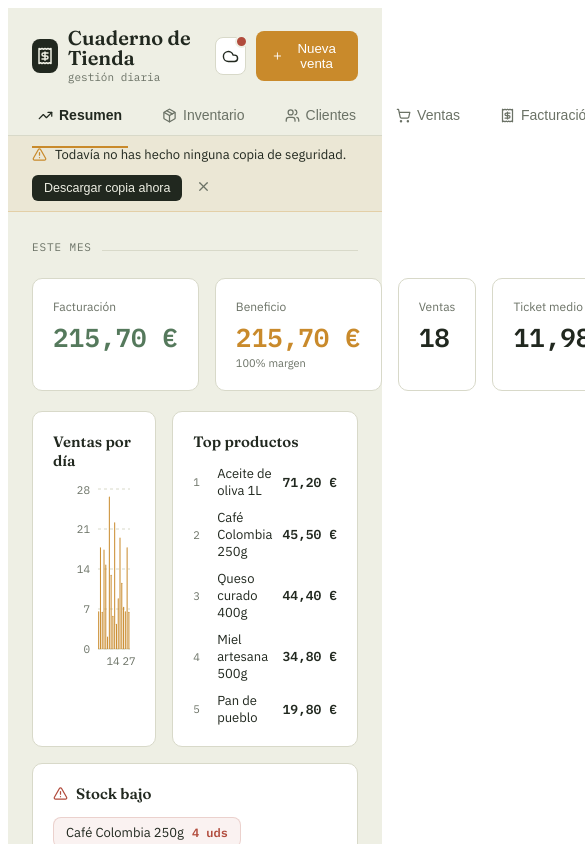
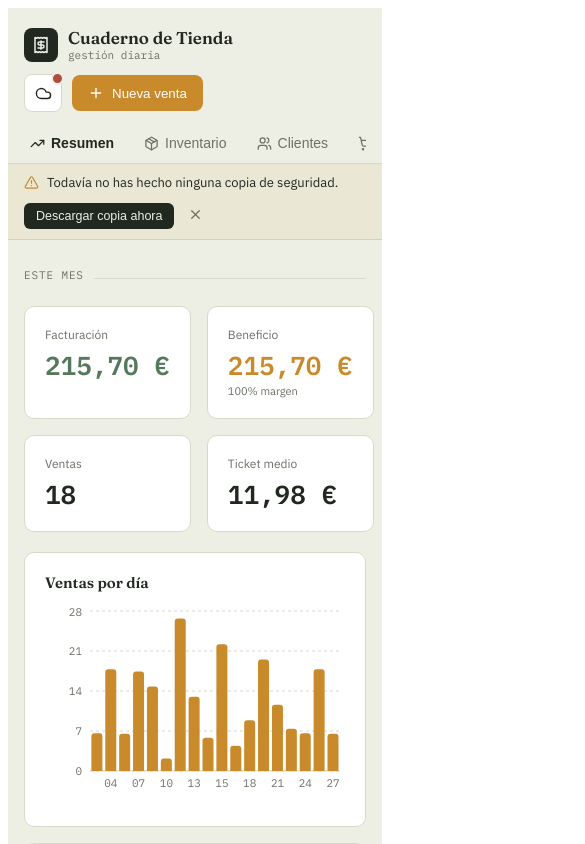
Before and after one commit to Rafamp34/Tienda-App, a React (Vite) app: page / in a window 390 px wide. Shown: the top 844 px of the page, 585 px wide, since content can reach past the window. Built offline with nearby package versions, Linux system fonts and the light colour scheme.

Commit message:
responsive mobile layout (nav, grids, inventory table, cart, modals)

```diff
--- a/src/App.jsx
+++ b/src/App.jsx
@@ -419,18 +419,38 @@ export default function TiendaApp() {
           background: ${COLORS.amber};
         }
         input, select { font-family: 'IBM Plex Sans', sans-serif; }
+
+        .app-shell-padded { padding-left: 24px; padding-right: 24px; }
+        .nav-tabs { display: flex; gap: 28px; overflow-x: auto; -webkit-overflow-scrolling: touch; scrollbar-width: none; }
+        .nav-tabs::-webkit-scrollbar { display: none; }
+        .nav-tabs button { flex-shrink: 0; }
+        .stats-grid { display: grid; grid-template-columns: repeat(4, 1fr); gap: 16px; margin-bottom: 20px; }
+        .resumen-split { display: grid; grid-template-columns: 1.4fr 1fr; gap: 16px; margin-bottom: 16px; }
+        .table-scroll { overflow-x: auto; -webkit-overflow-scrolling: touch; }
+        .header-top-row { display: flex; align-items: center; justify-content: space-between; margin-bottom: 22px; gap: 12px; }
+
+        @media (max-width: 720px) {
+          .app-shell-padded { padding-left: 16px; padding-right: 16px; }
+          .stats-grid { grid-template-columns: repeat(2, 1fr); }
+          .resumen-split { grid-template-columns: 1fr; }
+          .nav-tabs { gap: 18px; }
+          h1.font-display, .store-title { font-size: 17px !important; }
+        }
+        @media (max-width: 420px) {
+          .header-top-row { flex-wrap: wrap; }
+        }
       `}</style>
 
       {/* Header */}
       <header style={{ borderBottom: `1px solid ${COLORS.line}` }}>
-        <div style={{ maxWidth: 1080, margin: '0 auto', padding: '20px 24px 0' }}>
-          <div style={{ display: 'flex', alignItems: 'center', justifyContent: 'space-between', marginBottom: 22 }}>
+        <div className="app-shell-padded" style={{ maxWidth: 1080, margin: '0 auto', paddingTop: 20 }}>
+          <div className="header-top-row">
             <div style={{ display: 'flex', alignItems: 'center', gap: 10 }}>
-              <div style={{ width: 34, height: 34, borderRadius: 8, background: COLORS.ink, color: COLORS.paper, display: 'flex', alignItems: 'center', justifyContent: 'center' }}>
+              <div style={{ width: 34, height: 34, borderRadius: 8, background: COLORS.ink, color: COLORS.paper, display: 'flex', alignItems: 'center', justifyContent: 'center', flexShrink: 0 }}>
                 <Receipt size={18} />
               </div>
               <div>
-                <div className="font-display" style={{ fontSize: 20, fontWeight: 600, lineHeight: 1 }}>Cuaderno de Tienda</div>
+                <div className="font-display store-title" style={{ fontSize: 20, fontWeight: 600, lineHeight: 1 }}>Cuaderno de Tienda</div>
                 <div className="font-mono" style={{ fontSize: 11, color: COLORS.inkMuted, marginTop: 2 }}>gestión diaria</div>
               </div>
             </div>
@@ -451,7 +471,7 @@ export default function TiendaApp() {
               </button>
             </div>
           </div>
-          <nav style={{ display: 'flex', gap: 28 }}>
+          <nav className="nav-tabs">
             {[
               ['resumen', 'Resumen', TrendingUp],
               ['inventario', 'Inventario', Package],
@@ -463,7 +483,7 @@ export default function TiendaApp() {
                 key={key}
                 className={`tab-btn ${tab === key ? 'active' : ''}`}
                 onClick={() => setTab(key)}
-                style={{ background: 'none', border: 'none', cursor: 'pointer', paddingBottom: 12, display: 'flex', alignItems: 'center', gap: 6, color: tab === key ? COLORS.ink : COLORS.inkMuted, fontWeight: tab === key ? 600 : 400, fontSize: 14 }}
+                style={{ background: 'none', border: 'none', cursor: 'pointer', paddingBottom: 12, display: 'flex', alignItems: 'center', gap: 6, color: tab === key ? COLORS.ink : COLORS.inkMuted, fontWeight: tab === key ? 600 : 400, fontSize: 14, whiteSpace: 'nowrap' }}
               >
                 <Icon size={15} /> {label}
               </button>
@@ -474,7 +494,7 @@ export default function TiendaApp() {
 
       {backupOverdue && !bannerDismissed && (
         <div style={{ background: `${COLORS.amber}14`, borderBottom: `1px solid ${COLORS.amber}44` }}>
-          <div style={{ maxWidth: 1080, margin: '0 auto', padding: '10px 24px', display: 'flex', alignItems: 'center', justifyContent: 'space-between', gap: 12, flexWrap: 'wrap' }}>
+          <div className="app-shell-padded" style={{ maxWidth: 1080, margin: '0 auto', paddingTop: 10, paddingBottom: 10, display: 'flex', alignItems: 'center', justifyContent: 'space-between', gap: 12, flexWrap: 'wrap' }}>
             <div style={{ fontSize: 13, display: 'flex', alignItems: 'center', gap: 8 }}>
               <AlertTriangle size={15} color={COLORS.amber} />
               {daysSinceBackup === null ? 'Todavía no has hecho ninguna copia de seguridad.' : `Han pasado ${daysSinceBackup} días desde tu última copia de seguridad.`}
@@ -487,7 +507,7 @@ export default function TiendaApp() {
         </div>
       )}
 
-      <main style={{ maxWidth: 1080, margin: '0 auto', padding: '28px 24px 60px' }}>
+      <main className="app-shell-padded" style={{ maxWidth: 1080, margin: '0 auto', paddingTop: 28, paddingBottom: 60 }}>
         {tab === 'resumen' && (
           <Resumen
             monthRevenue={monthRevenue}
@@ -696,7 +716,7 @@ function Resumen({ monthRevenue, monthMargin, monthSalesCount, avgTicket, lowSto
         <span className="font-mono" style={{ fontSize: 11, color: COLORS.inkMuted, textTransform: 'uppercase', letterSpacing: '0.08em' }}>Este mes</span>
         <span style={{ height: 1, flex: 1, background: COLORS.line }} />
       </div>
-      <div style={{ display: 'grid', gridTemplateColumns: 'repeat(4, 1fr)', gap: 16, marginBottom: 20 }}>
+      <div className="stats-grid">
         <Card>
           <div style={{ fontSize: 12, color: COLORS.inkMuted, marginBottom: 6 }}>Facturación</div>
           <div className="font-mono" style={{ fontSize: 26, fontWeight: 600, color: COLORS.sage }}>{eur(monthRevenue)}</div>
@@ -716,7 +736,7 @@ function Resumen({ monthRevenue, monthMargin, monthSalesCount, avgTicket, lowSto
         </Card>
       </div>
 
-      <div style={{ display: 'grid', gridTemplateColumns: '1.4fr 1fr', gap: 16, marginBottom: 16 }}>
+      <div className="resumen-split">
         <Card>
           <div className="font-display" style={{ fontSize: 15, fontWeight: 600, marginBottom: 14 }}>Ventas por día</div>
           {chartData.length === 0 ? (
@@ -817,14 +837,15 @@ function Inventario({ products, search, setSearch, categoryFilter, setCategoryFi
       </div>
 
       <Card style={{ padding: 0, overflow: 'hidden' }}>
-        <div style={{ display: 'grid', gridTemplateColumns: '2fr 1fr 1fr 1fr 0.8fr 92px', padding: '10px 20px', fontSize: 11, color: COLORS.inkMuted, textTransform: 'uppercase', letterSpacing: '0.05em', borderBottom: `1px solid ${COLORS.line}` }}>
+        <div className="table-scroll">
+        <div style={{ display: 'grid', gridTemplateColumns: '2fr 1fr 1fr 1fr 0.8fr 92px', padding: '10px 20px', fontSize: 11, color: COLORS.inkMuted, textTransform: 'uppercase', letterSpacing: '0.05em', borderBottom: `1px solid ${COLORS.line}`, minWidth: 560 }}>
           <span>Producto</span><span>Precio</span><span>Coste</span><span>Stock</span><span>Estado</span><span></span>
         </div>
         {filtered.length === 0 && <div style={{ padding: 24, color: COLORS.inkMuted, fontSize: 13 }}>No hay productos.</div>}
         {filtered.map((p) => {
           const low = p.stock <= p.minStock;
           return (
-            <div key={p.id} style={{ display: 'grid', gridTemplateColumns: '2fr 1fr 1fr 1fr 0.8fr 92px', padding: '14px 20px', alignItems: 'center', borderBottom: `1px solid ${COLORS.line}`, fontSize: 14 }}>
+            <div key={p.id} style={{ display: 'grid', gridTemplateColumns: '2fr 1fr 1fr 1fr 0.8fr 92px', padding: '14px 20px', alignItems: 'center', borderBottom: `1px solid ${COLORS.line}`, fontSize: 14, minWidth: 560 }}>
               <span>
                 {p.name}
                 <div style={{ display: 'flex', gap: 6, alignItems: 'center', marginTop: 2 }}>
@@ -854,6 +875,7 @@ function Inventario({ products, search, setSearch, categoryFilter, setCategoryFi
             </div>
           );
         })}
+        </div>
       </Card>
     </div>
   );
@@ -1058,7 +1080,7 @@ function ModalShell({ title, onClose, children, onSubmit }) {
       <form
         onSubmit={onSubmit}
         onClick={(e) => e.stopPropagation()}
-        style={{ background: COLORS.surface, borderRadius: 12, padding: 24, width: 360, maxWidth: '100%' }}
+        style={{ background: COLORS.surface, borderRadius: 12, padding: 24, width: 360, maxWidth: '100%', maxHeight: '90vh', overflowY: 'auto' }}
       >
         <div style={{ display: 'flex', justifyContent: 'space-between', alignItems: 'center', marginBottom: 18 }}>
           <div className="font-display" style={{ fontSize: 17, fontWeight: 600 }}>{title}</div>
@@ -1336,13 +1358,13 @@ function SaleModal({ products, clients, onClose, onSaveCart, onCreateProduct })
             cart.map((c) => {
               const p = products.find((x) => x.id === c.productId);
               return (
-                <div key={c.productId} style={{ display: 'flex', alignItems: 'center', gap: 8, padding: '9px 12px', borderBottom: `1px solid ${COLORS.line}`, fontSize: 13 }}>
-                  <span style={{ flex: 1 }}>{p?.name}</span>
-                  <button type="button" onClick={() => updateQty(c.productId, -1)} style={{ background: COLORS.paper, border: `1px solid ${COLORS.line}`, borderRadius: 5, width: 22, height: 22, cursor: 'pointer', fontSize: 13, lineHeight: 1 }}>−</button>
-                  <span className="font-mono" style={{ width: 20, textAlign: 'center' }}>{c.qty}</span>
-                  <button type="button" onClick={() => updateQty(c.productId, 1)} style={{ background: COLORS.paper, border: `1px solid ${COLORS.line}`, borderRadius: 5, width: 22, height: 22, cursor: 'pointer', fontSize: 13, lineHeight: 1 }}>+</button>
-                  <span className="font-mono" style={{ width: 60, textAlign: 'right' }}>{p ? eur(p.price * c.qty) : ''}</span>
-                  <button type="button" onClick={() => removeFromCart(c.productId)} style={{ background: 'none', border: 'none', cursor: 'pointer', color: COLORS.inkMuted }}><X size={14} /></button>
+                <div key={c.productId} style={{ display: 'flex', alignItems: 'center', gap: 6, padding: '9px 12px', borderBottom: `1px solid ${COLORS.line}`, fontSize: 13 }}>
+                  <span style={{ flex: 1, minWidth: 0, overflow: 'hidden', textOverflow: 'ellipsis', whiteSpace: 'nowrap' }}>{p?.name}</span>
+                  <button type="button" onClick={() => updateQty(c.productId, -1)} style={{ flexShrink: 0, background: COLORS.paper, border: `1px solid ${COLORS.line}`, borderRadius: 5, width: 22, height: 22, cursor: 'pointer', fontSize: 13, lineHeight: 1 }}>−</button>
+                  <span className="font-mono" style={{ flexShrink: 0, width: 18, textAlign: 'center' }}>{c.qty}</span>
+                  <button type="button" onClick={() => updateQty(c.productId, 1)} style={{ flexShrink: 0, background: COLORS.paper, border: `1px solid ${COLORS.line}`, borderRadius: 5, width: 22, height: 22, cursor: 'pointer', fontSize: 13, lineHeight: 1 }}>+</button>
+                  <span className="font-mono" style={{ flexShrink: 0, width: 54, textAlign: 'right' }}>{p ? eur(p.price * c.qty) : ''}</span>
+                  <button type="button" onClick={() => removeFromCart(c.productId)} style={{ flexShrink: 0, background: 'none', border: 'none', cursor: 'pointer', color: COLORS.inkMuted }}><X size={14} /></button>
                 </div>
               );
             })
```
